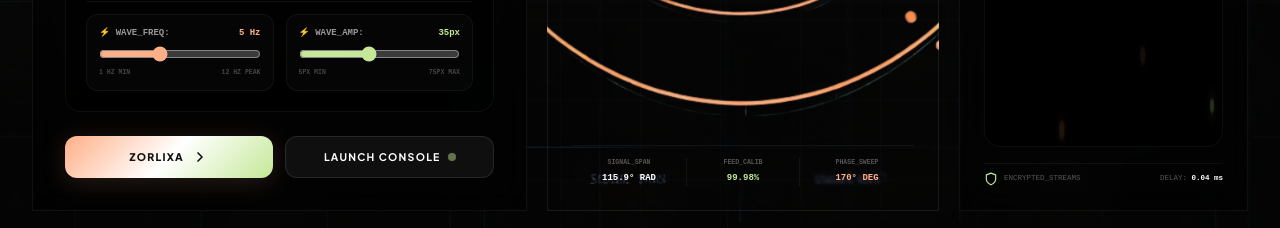
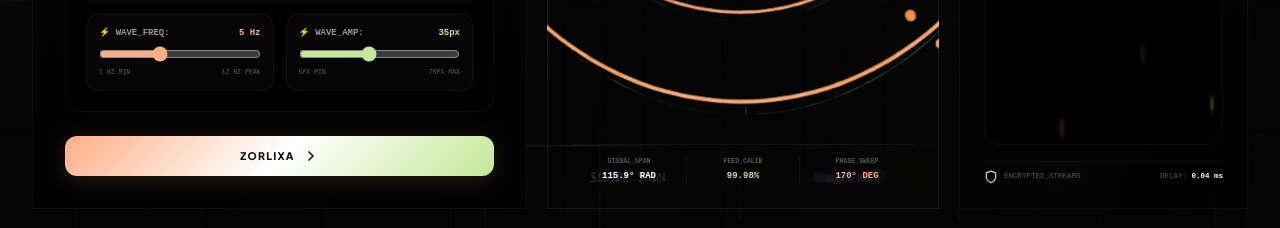
Before and after one commit to Vihanga13/zor-lix.com, a React (Vite) app: page / in a window 1280 px wide. Shown: the part 780-1008 px from the top of the page. Built offline with nearby package versions, Linux system fonts and the light colour scheme; no server answers.

Commit message:
feat: add Hero component with real-time telemetry animation and interactive particle visualization

```diff
--- a/src/components/Hero.tsx
+++ b/src/components/Hero.tsx
@@ -614,33 +614,7 @@ export default function Hero({ onNavigate }: HeroProps) {
                   <path d="M9 18l6-6-6-6" strokeLinecap="round" strokeLinejoin="round" />
                 </svg>
               </button>
-              <button
-                onClick={() => onNavigate("dashboard")}
-                className="flex-1 flex items-center justify-center gap-2 rounded-xl select-none transition-all hover:scale-[1.01] active:scale-[0.98]"
-                style={{
-                  padding: "12px 18px",
-                  background: "rgba(255,255,255,0.05)",
-                  border: "1px solid rgba(255,255,255,0.1)",
-                  color: "#fff",
-                  fontWeight: 700,
-                  fontSize: "10.5px",
-                  letterSpacing: "0.12em",
-                  textTransform: "uppercase",
-                  cursor: "pointer",
-                }}
-              >
-                Launch Console
-                <span
-                  className="rounded-full"
-                  style={{
-                    width: 6,
-                    height: 6,
-                    background: "#C5E898",
-                    animation: "heroPing 1.5s ease-in-out infinite",
-                    display: "inline-block",
-                  }}
-                />
-              </button>
+
             </div>
           </div>
 
```
